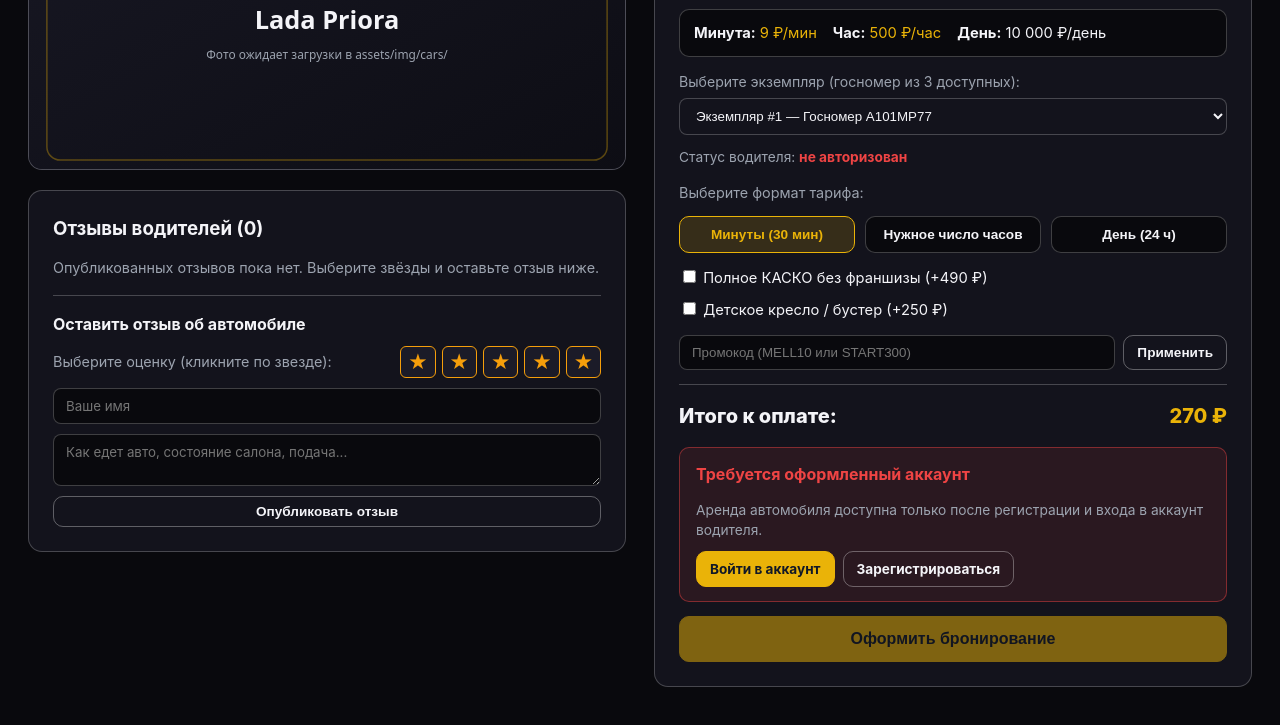
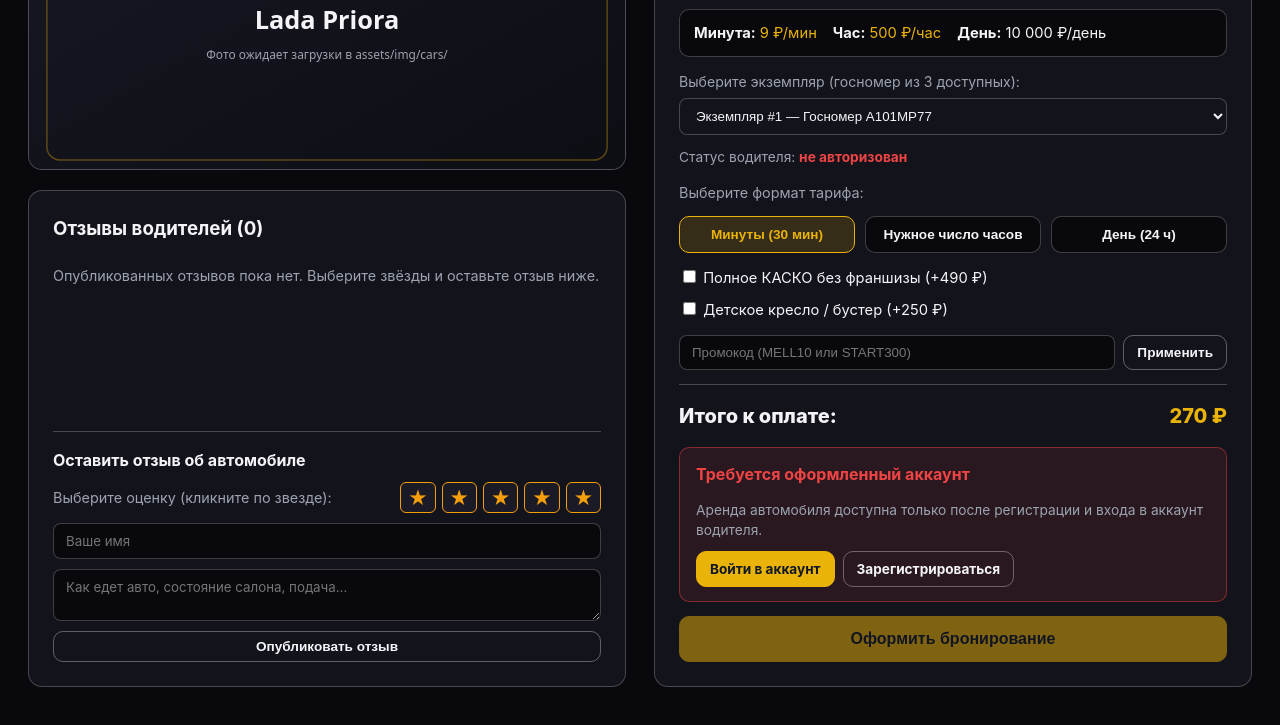
Before and after one commit to lekt-vc/mellstroy-drive, a plain HTML site: page frontend/pages/car.html in a window 1280 px wide. Shown: the part 267-992 px from the top of the page. Drawn offline with Linux system fonts and the light colour scheme.

Commit message:
style: выровнена высота левой и правой колонок в car.html

```diff
--- a/frontend/pages/car.html
+++ b/frontend/pages/car.html
@@ -10,7 +10,7 @@
             display: grid;
             grid-template-columns: 1fr 1fr;
             gap: 28px;
-            align-items: start;
+            align-items: stretch;
         }
         .car-detail__photo {
             width: 100%;
@@ -129,6 +129,18 @@
         @media (max-width: 900px) {
             .car-detail { grid-template-columns: 1fr; }
             .car-detail__photo { height: 260px; }
+        }
+            .car-detail > div:first-child {
+            display: flex;
+            flex-direction: column;
+        }
+        .car-detail > div:first-child > .panel-card {
+            flex: 1 1 auto;
+            display: flex;
+            flex-direction: column;
+        }
+        .car-detail > div:first-child > .panel-card > .review-form {
+            margin-top: auto;
         }
     </style>
 </head>
```
